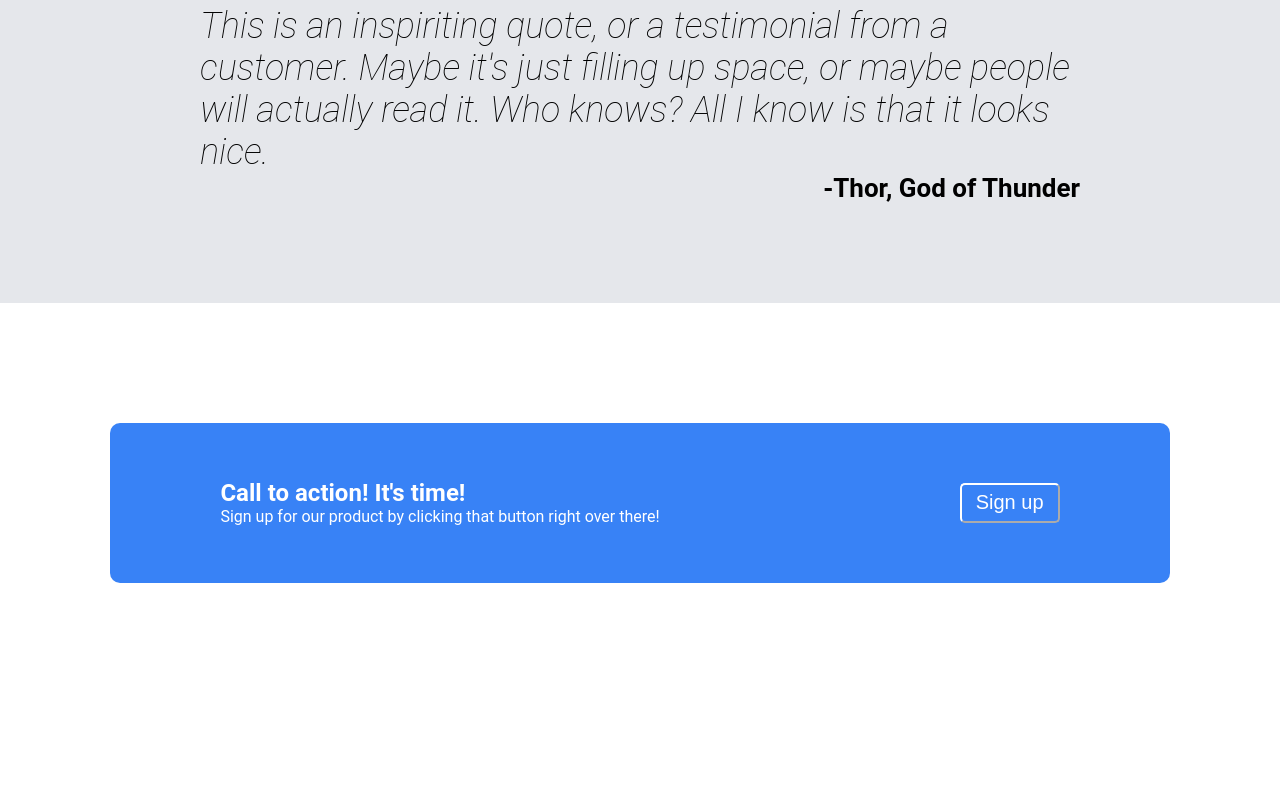
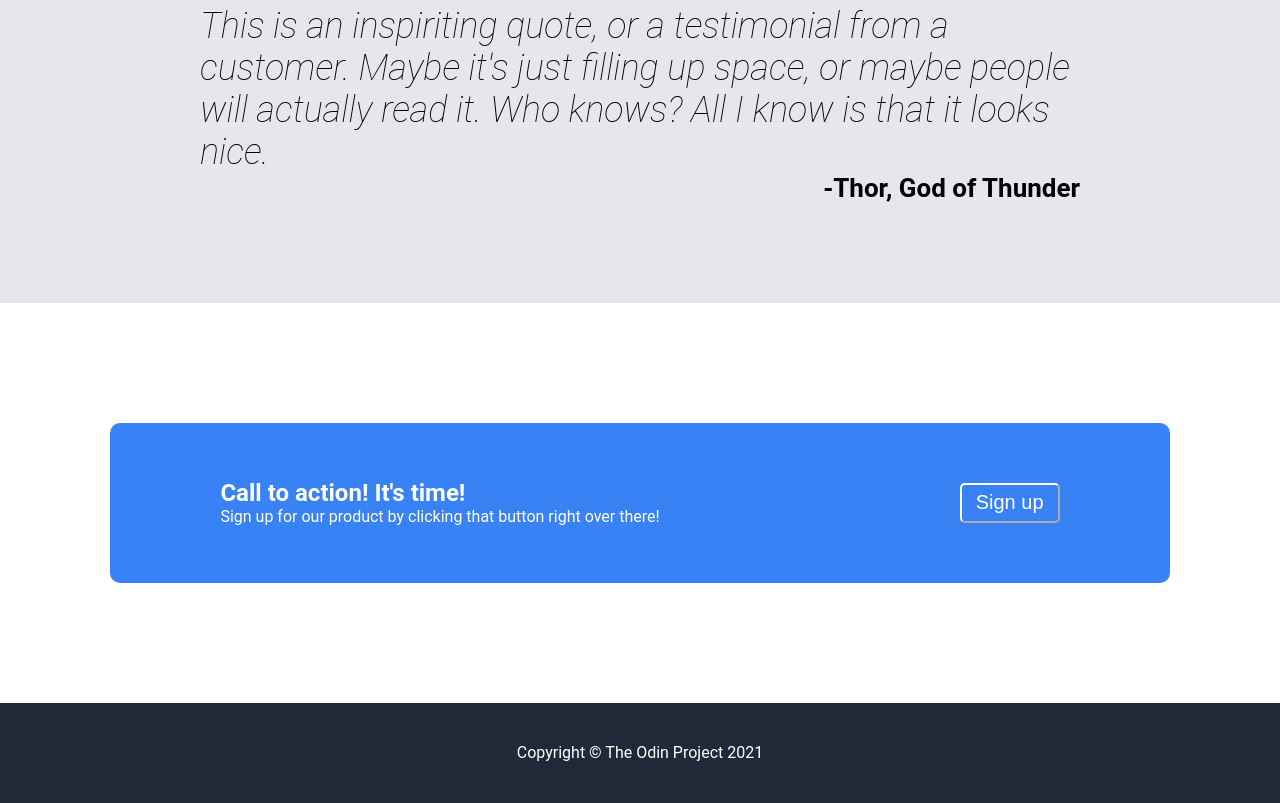
Before and after one commit to remdolle/odin-landing-page, a plain HTML site: page index.html in a window 1280 px wide. Shown: the part 882-1685 px from the top of the page. Before the commit the page ends 1585 px from the top, so only its background shows below. Drawn offline with Linux system fonts and the light colour scheme.

Commit message:
add footer

```diff
--- a/index.html
+++ b/index.html
@@ -78,5 +78,7 @@
             </div>
         </div>
 
+<!-- footer part -->
+        <div class ="footer"> Copyright ©  The Odin Project 2021</div>
     </body>
 </html>
--- a/style.css
+++ b/style.css
@@ -108,7 +108,7 @@ h2 {
     display : flex;
     flex-direction: column;
     align-items: center;
-    align-items: center;
+    align-content: center;
     margin : 10px;
 }
 
@@ -173,5 +173,13 @@ h2 {
     height : 40px;
     border-width: 2px;
     font-size: 20px;
+}
 
+.footer {
+    background-color: #1F2937;
+    color : white;
+    display: flex;
+    height: 100px;
+    justify-content: center;
+    align-items: center;
 }
```
